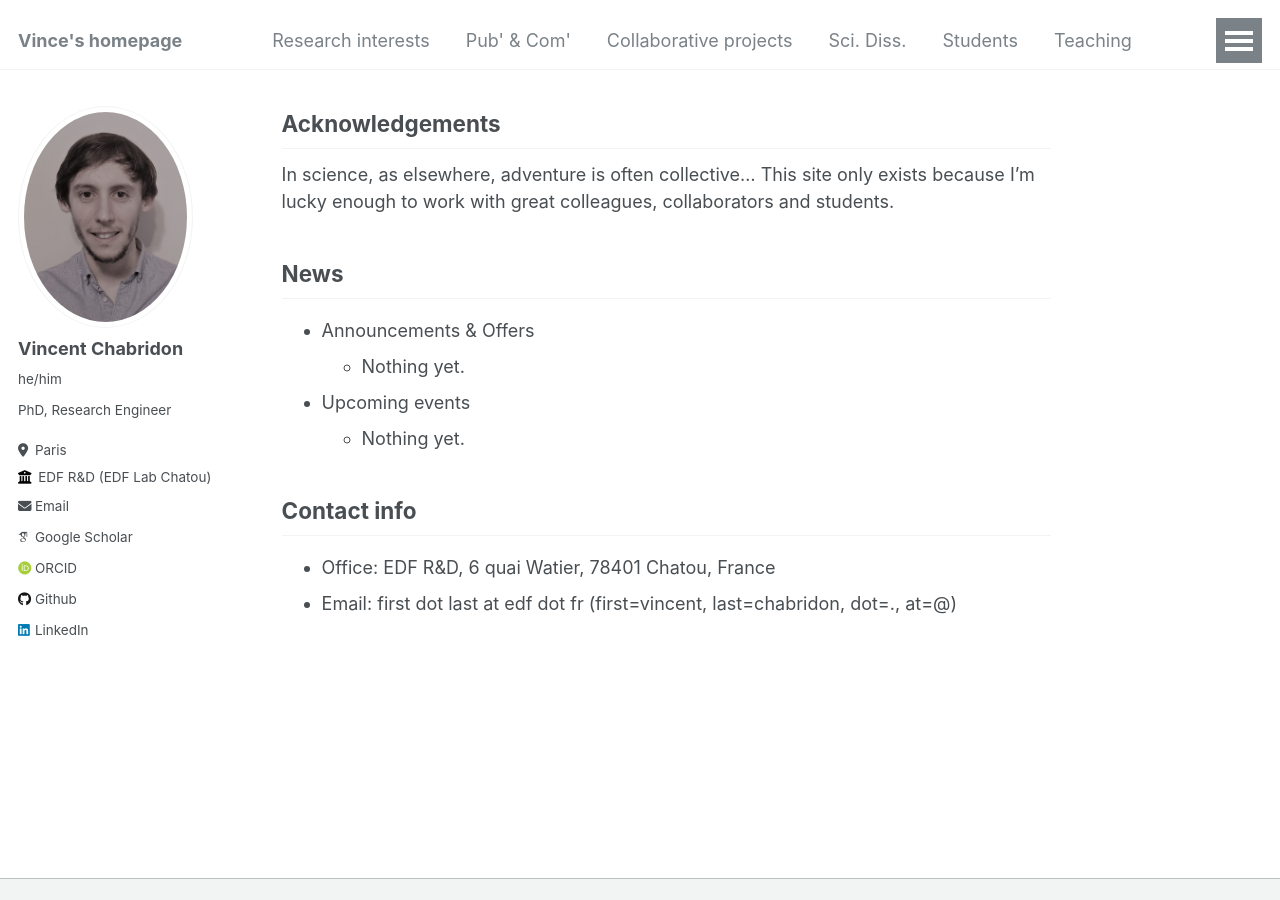
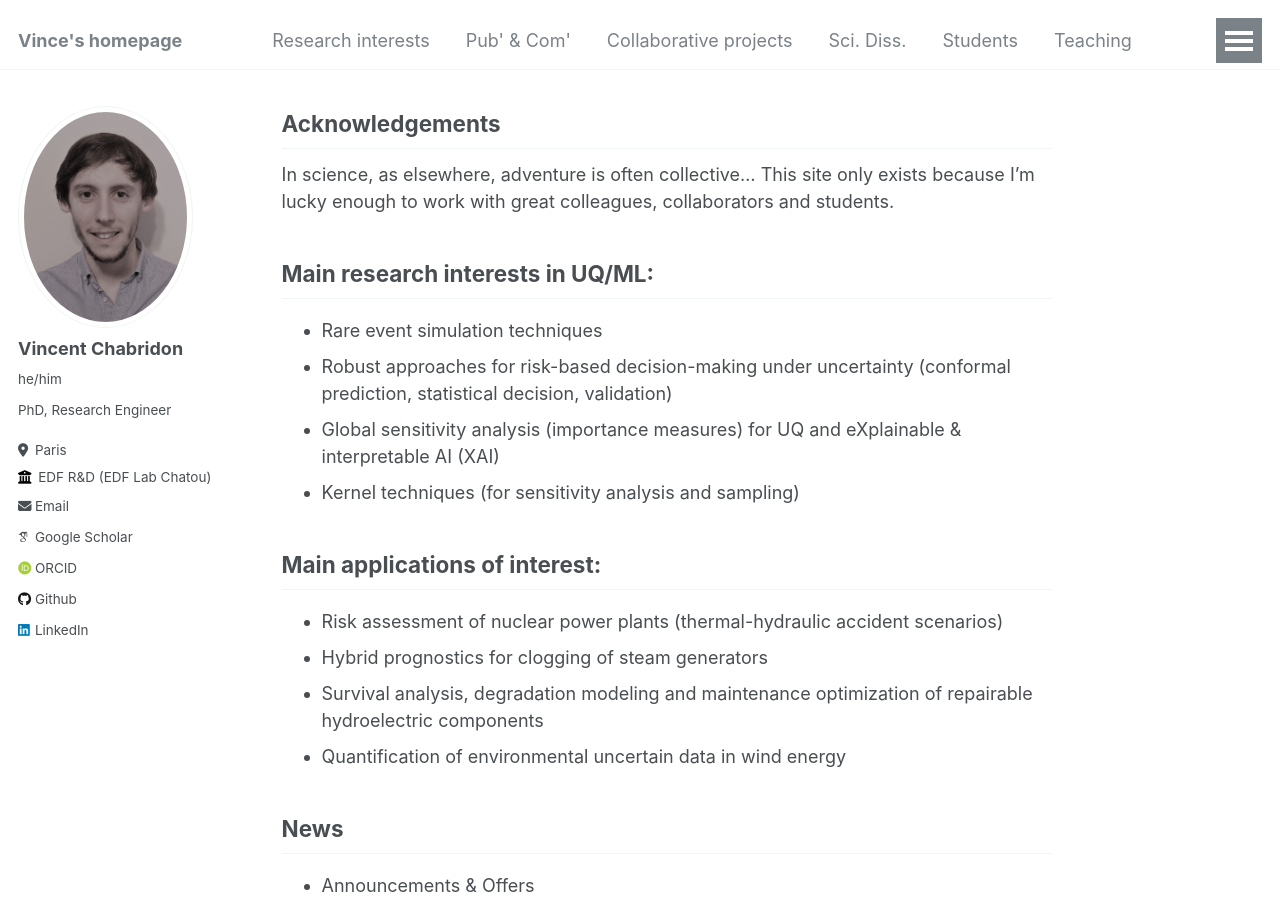
Before and after one commit to vchabri/vchabri.github.io, a Jekyll site: the page built from _pages/about.md, in a window 1280 px wide and 900 px high, scrolled down 191 px. Built offline with Jekyll 4.4.1, drawn with Linux system fonts in a browser that asks for light colours; some web fonts are replaced.

Commit message:
Update about.md

```diff
--- a/_pages/about.md
+++ b/_pages/about.md
@@ -12,6 +12,18 @@ As a research engineer at EDF R&D, my research focuses on various aspects of **U
 ## Acknowledgements
 In science, as elsewhere, adventure is often collective... This site only exists because I'm lucky enough to work with great colleagues, collaborators and students.
 
+## Main research interests in UQ/ML:
+* Rare event simulation techniques
+* Robust approaches for risk-based decision-making under uncertainty (conformal prediction, statistical decision, validation)
+* Global sensitivity analysis (importance measures) for UQ and eXplainable & interpretable AI (XAI)
+* Kernel techniques (for sensitivity analysis and sampling)
+
+## Main applications of interest:
+* Risk assessment of nuclear power plants (thermal-hydraulic accident scenarios)
+* Hybrid prognostics for clogging of steam generators
+* Survival analysis, degradation modeling and maintenance optimization of repairable hydroelectric components
+* Quantification of environmental uncertain data in wind energy
+
 ## News
 * Announcements & Offers
   - Nothing yet.
```
